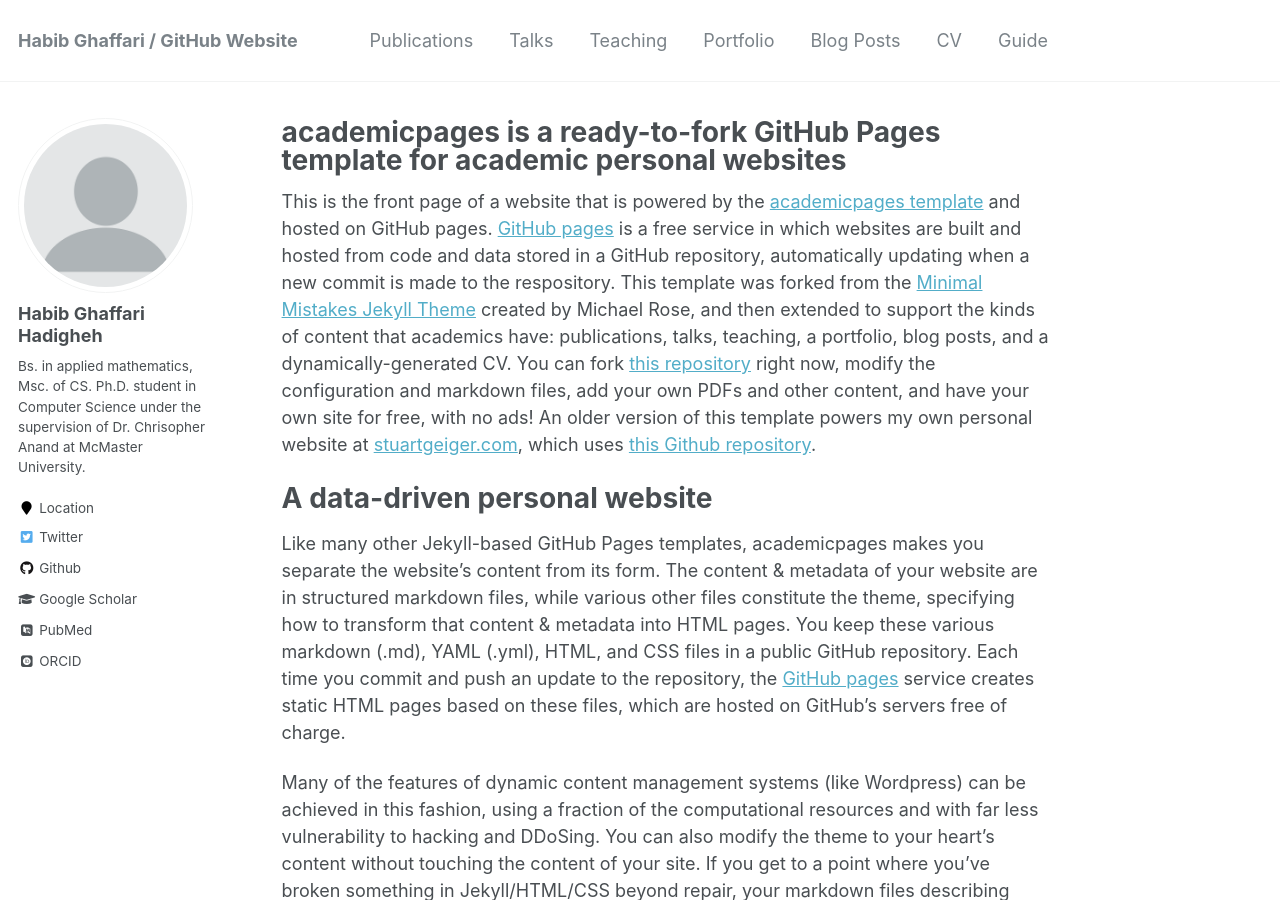
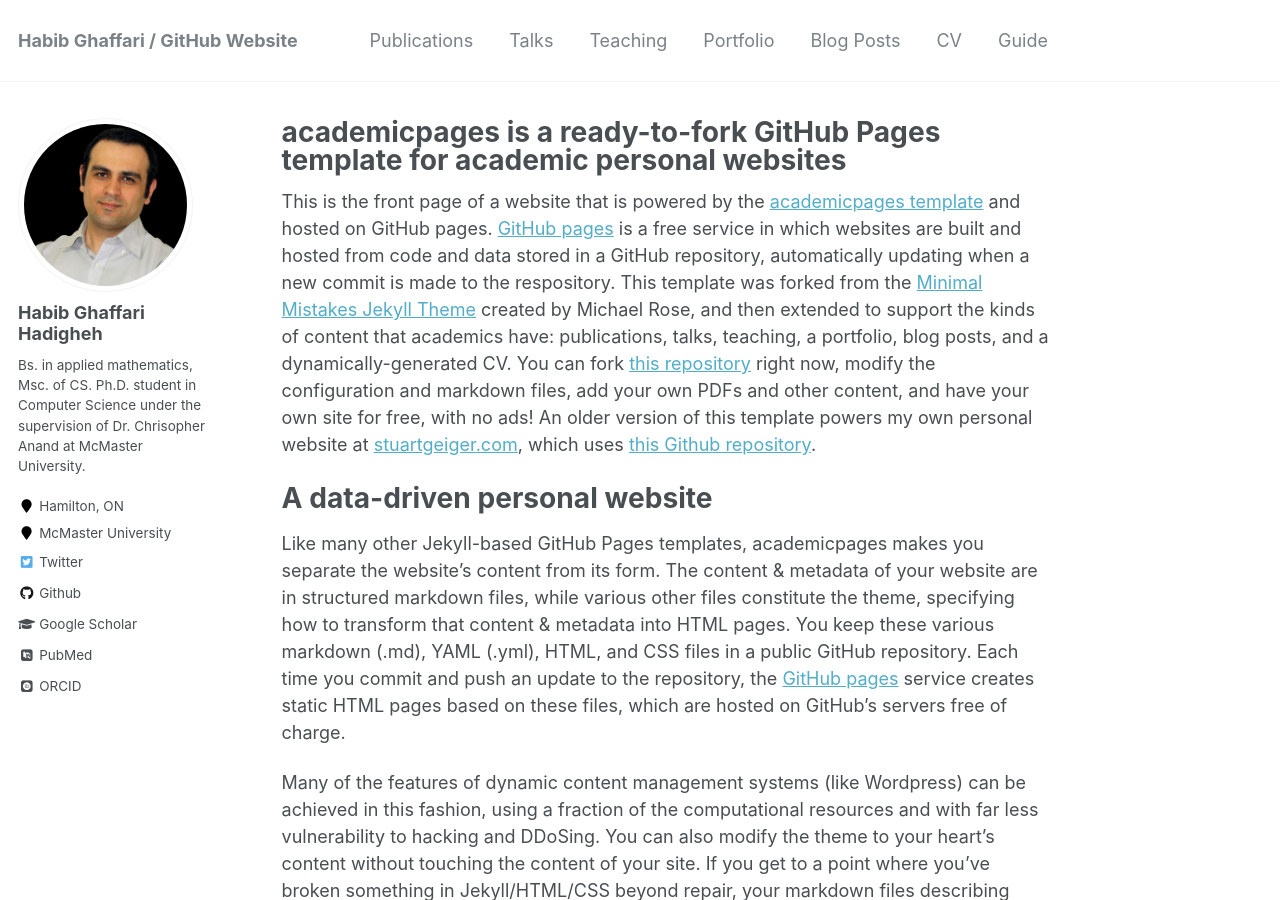
Before and after one commit to ghhabib2/ghhaabib2.github.io, a Jekyll site: the page built from _pages/about.md, in a window 1280 px wide and 900 px high. Built offline with Jekyll 4.4.1, drawn with Linux system fonts in a browser that asks for light colours; some web fonts are replaced.

Commit message:
Changing the profile image

```diff
--- a/_config.yml
+++ b/_config.yml
@@ -83,8 +83,8 @@ author:
   name             : "Habib Ghaffari Hadigheh"
   avatar           : "profile.png"
   bio              : "Bs. in applied mathematics, Msc. of CS. Ph.D. student in Computer Science under the supervision of Dr. Chrisopher Anand at McMaster University."
-  location         : "Location"
-  employer         :
+  location         : "Hamilton, ON"
+  employer         : "McMaster University"
   pubmed           : "https://www.ncbi.nlm.nih.gov/pubmed/?term=john+snow"
   googlescholar    : "http://yourfullgooglescholarurl.com"
   email            :
```
Also changed, not shown: images/profile.png.
